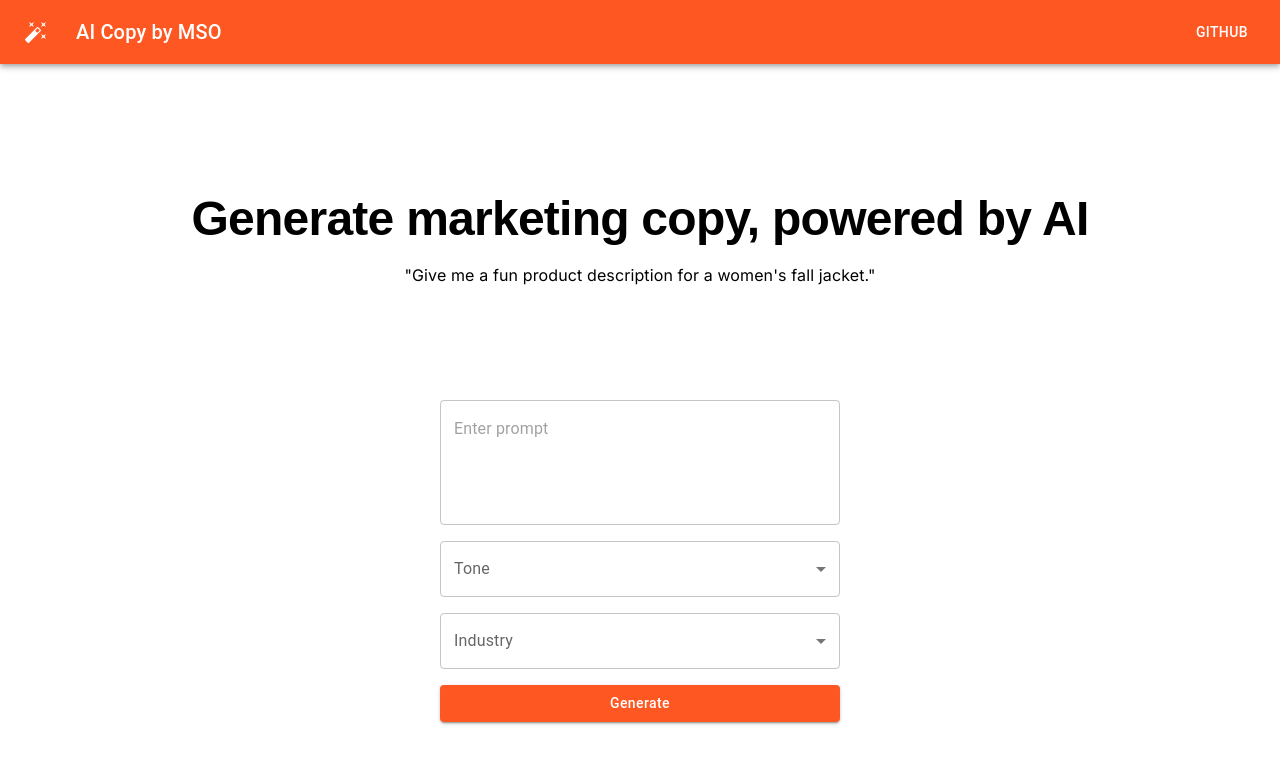
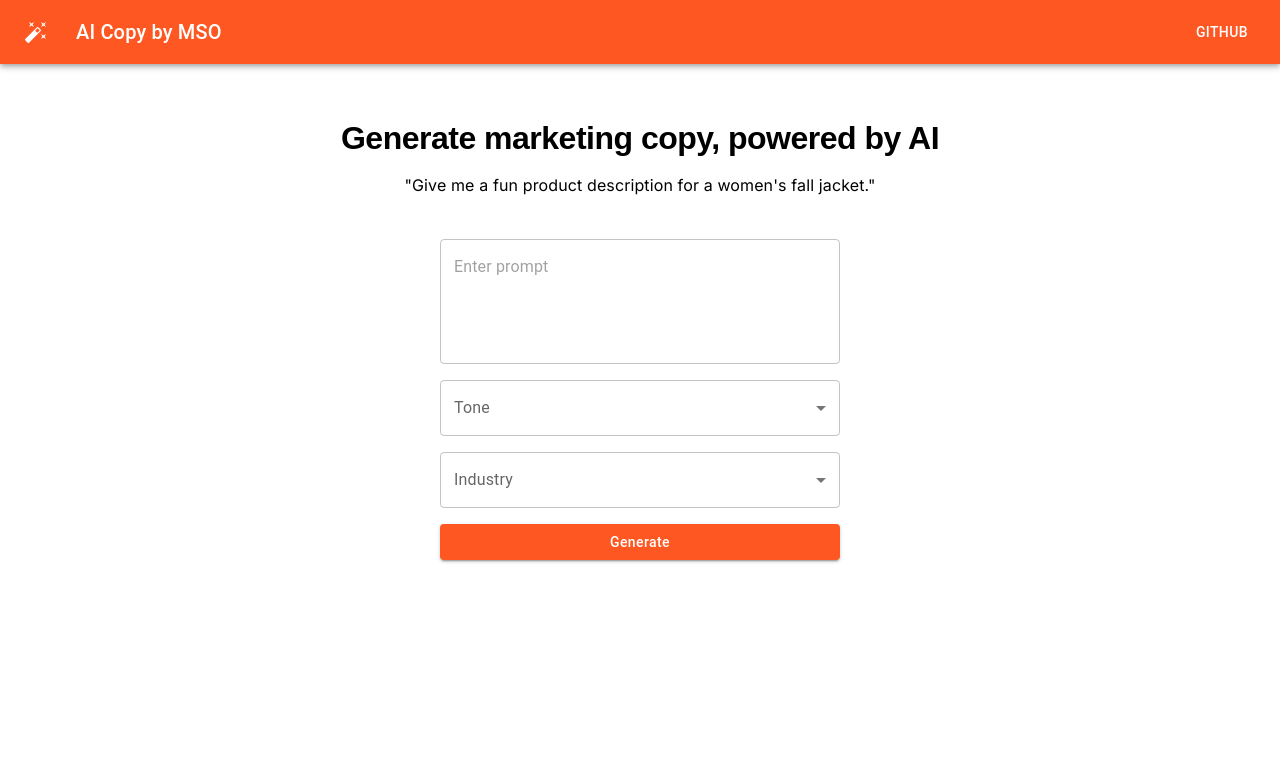
Before and after one commit to markohanesian/ai-copy-mso, a React (Create React App) app in the folder frontend/: page / in a window 1280 px wide. Shown: the top 764 px of the page. Built offline with nearby package versions, Linux system fonts and the light colour scheme.

Commit message:
Update home hero section styling

```diff
--- a/frontend/src/components/HomeHero.js
+++ b/frontend/src/components/HomeHero.js
@@ -8,8 +8,7 @@ const HomeHero = () => {
                 display: 'flex',
                 flexDirection: 'column',
                 alignItems: 'center',
-                justifyContent: 'center',
-                height: '30vh',
+                justifyContent: 'flex-start',
                 textAlign: 'center',
                 padding: 3,
             }}
@@ -20,7 +19,7 @@ const HomeHero = () => {
                 sx={{
                     fontFamily: '"Josefin Sans", sans-serif', // New font
                     fontWeight: 700,
-                    fontSize: '3rem',
+                    fontSize: '2rem',
                 }}
             >
                 Generate marketing copy, powered by AI
```
